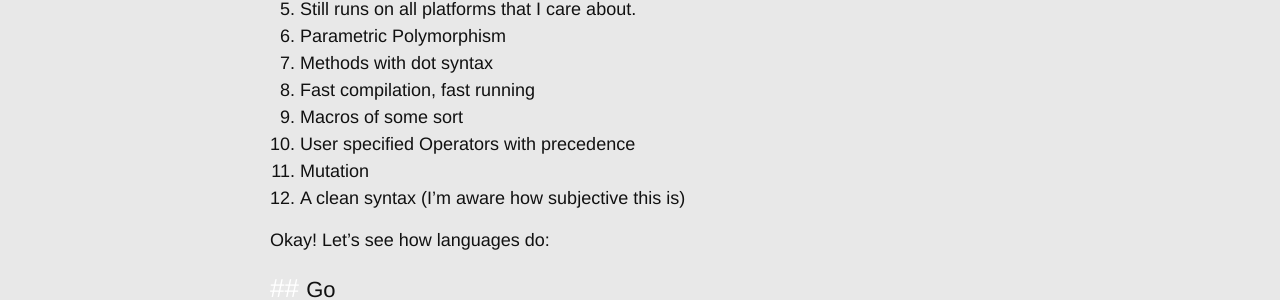
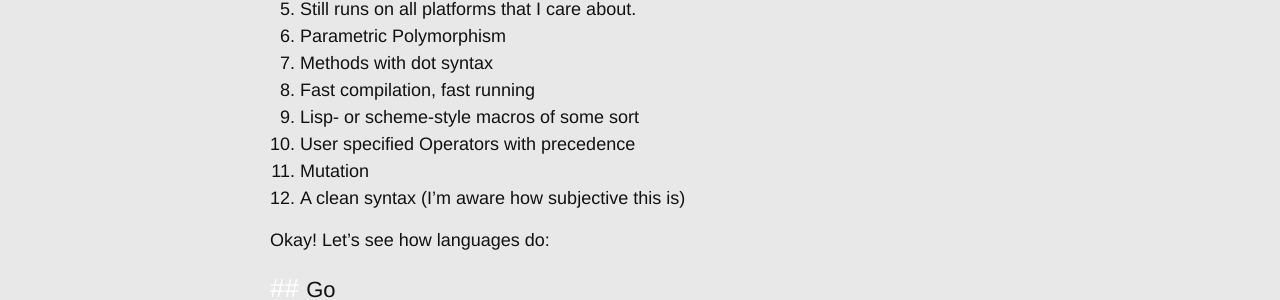
Before and after one commit to Charlesetc/charlesetc, a Jekyll site: the page built from _posts/2015-10-21-the-problems.markdown, in a window 1280 px wide. Shown: the part 548-848 px from the top of the page. Built offline with Jekyll 4.4.1, drawn with Linux system fonts in a browser that asks for light colours.

Commit message:
Added a change to the Problems

```diff
--- a/_posts/2015-10-21-the-problems.markdown
+++ b/_posts/2015-10-21-the-problems.markdown
@@ -19,7 +19,7 @@ Here are the basic essentials for a language to have a chance at being my favori
 6. Parametric Polymorphism
 7. Methods with dot syntax
 8. Fast compilation, fast running
-9. Macros of some sort
+9. Lisp- or scheme-style macros of some sort
 10. User specified Operators with precedence
 11. Mutation
 12. A clean syntax (I'm aware how subjective this is)
```
